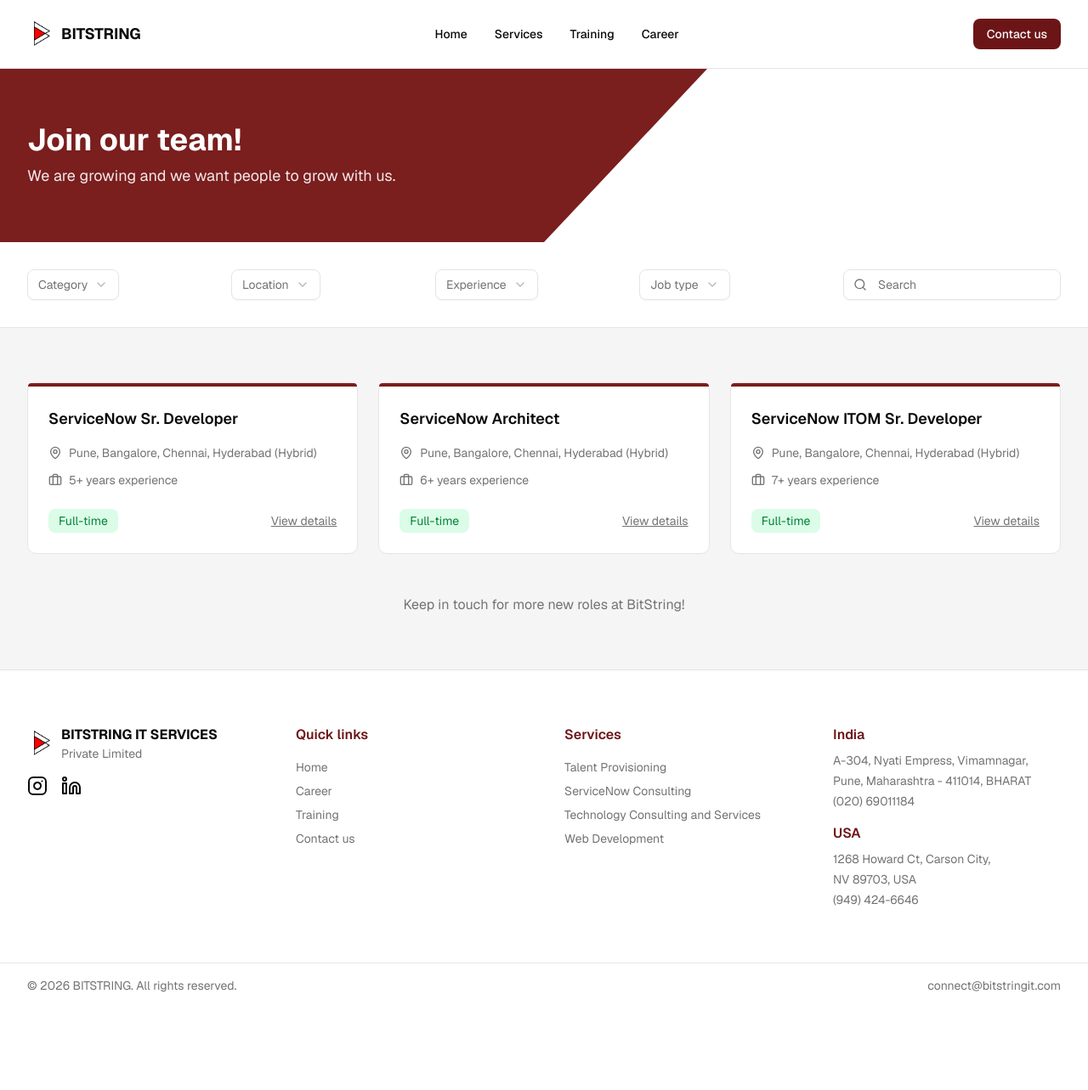
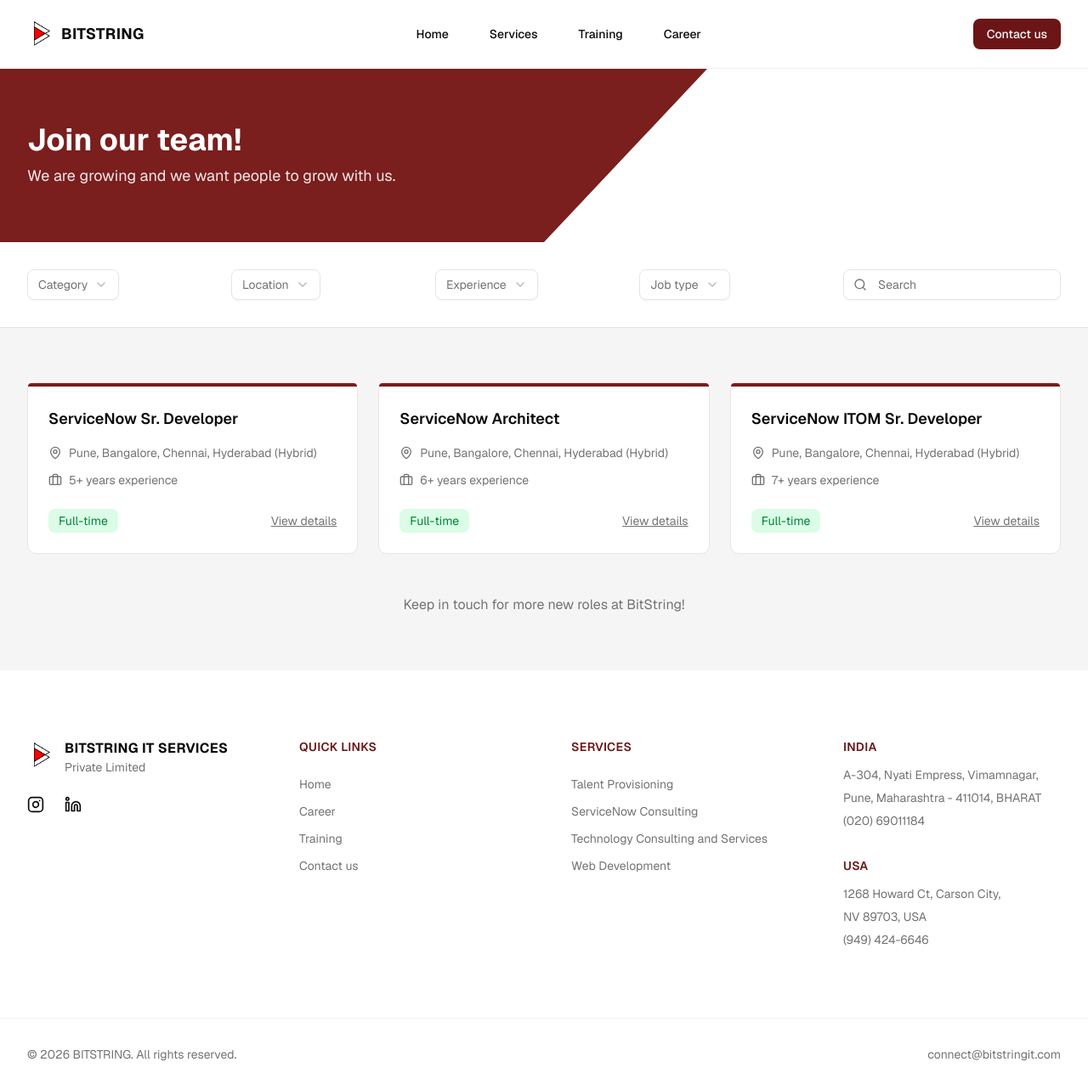
Before and after one commit to shantanuuchak/bitstring, a Next.js app: page /career in a window 1280 px wide. Shown: the whole page at 85% size. Before the commit the page ends 1186 px from the top, so only its background shows below. Built offline with nearby package versions, Linux system fonts and the light colour scheme.

Commit message:
feat: polish entire project design for better visual consistency
Improved carousel, about, services, and typography; added blur effect to header; refined footer and CTA sections.

Co-authored-by: Shantanu Chakrawarty <51011922+shantanuuchak@users.noreply.github.com>

```diff
--- a/components/about-carousel.tsx
+++ b/components/about-carousel.tsx
@@ -79,7 +79,7 @@ export function AboutCarousel() {
         {/* Active Card - Center */}
         <div className="absolute top-1/2 left-2 right-2 -translate-y-1/2 transition-all duration-500 ease-out">
           <div className="bg-white rounded-lg border border-gray-200 shadow-lg p-6 space-y-4">
-            <div className="w-10 h-10 text-cyan-500">
+            <div className="w-10 h-10 text-[#7A1E1E]">
               {items[currentIndex].icon}
             </div>
             <div>
--- a/components/footer.tsx
+++ b/components/footer.tsx
@@ -4,71 +4,71 @@ import { Instagram, Linkedin } from "lucide-react"
 
 export function Footer() {
   return (
-    <footer className="bg-background border-t border-border">
-      <div className="container mx-auto px-4 lg:px-8 py-12 lg:py-16">
-        <div className="grid grid-cols-1 md:grid-cols-2 lg:grid-cols-4 gap-8 lg:gap-12">
+    <footer className="bg-background border-t border-border/50">
+      <div className="container mx-auto px-4 lg:px-8 py-16 lg:py-20">
+        <div className="grid grid-cols-1 md:grid-cols-2 lg:grid-cols-4 gap-12 lg:gap-16">
           {/* Company Info */}
-          <div className="space-y-4">
-            <div className="flex items-center gap-2">
+          <div className="space-y-6">
+            <div className="flex items-start gap-3">
               <Image
                 src="/images/logo.png"
                 alt="BitString Logo"
                 width={32}
                 height={32}
-                className="h-8 w-8"
+                className="h-8 w-8 mt-1"
               />
               <div>
-                <p className="font-bold text-foreground">BITSTRING IT SERVICES</p>
+                <p className="font-bold text-foreground tracking-wide">BITSTRING IT SERVICES</p>
                 <p className="text-sm text-muted-foreground">Private Limited</p>
               </div>
             </div>
-            <div className="flex gap-4">
+            <div className="flex gap-6">
               <a
                 href="https://instagram.com"
                 target="_blank"
                 rel="noopener noreferrer"
-                className="text-foreground hover:text-primary transition-colors"
+                className="text-foreground hover:text-primary transition-colors duration-200"
                 aria-label="Instagram"
               >
-                <Instagram className="h-6 w-6" />
+                <Instagram className="h-5 w-5" />
               </a>
               <a
                 href="https://linkedin.com"
                 target="_blank"
                 rel="noopener noreferrer"
-                className="text-foreground hover:text-primary transition-colors"
+                className="text-foreground hover:text-primary transition-colors duration-200"
                 aria-label="LinkedIn"
               >
-                <Linkedin className="h-6 w-6" />
+                <Linkedin className="h-5 w-5" />
               </a>
             </div>
           </div>
 
           {/* Quick Links */}
-          <div className="space-y-4">
-            <h3 className="font-semibold text-primary">Quick links</h3>
-            <nav className="flex flex-col gap-2">
+          <div className="space-y-6">
+            <h3 className="font-semibold text-primary uppercase tracking-wide text-sm">Quick links</h3>
+            <nav className="flex flex-col gap-3">
               <Link
                 href="/"
-                className="text-sm text-muted-foreground hover:text-foreground transition-colors"
+                className="text-sm text-muted-foreground hover:text-foreground transition-colors duration-200"
               >
                 Home
               </Link>
               <Link
                 href="/career"
-                className="text-sm text-muted-foreground hover:text-foreground transition-colors"
+                className="text-sm text-muted-foreground hover:text-foreground transition-colors duration-200"
               >
                 Career
               </Link>
               <Link
                 href="/training"
-                className="text-sm text-muted-foreground hover:text-foreground transition-colors"
+                className="text-sm text-muted-foreground hover:text-foreground transition-colors duration-200"
               >
                 Training
               </Link>
               <Link
                 href="/contact"
-                className="text-sm text-muted-foreground hover:text-foreground transition-colors"
+                className="text-sm text-muted-foreground hover:text-foreground transition-colors duration-200"
               >
                 Contact us
               </Link>
@@ -76,30 +76,30 @@ export function Footer() {
           </div>
 
           {/* Services */}
-          <div className="space-y-4">
-            <h3 className="font-semibold text-primary">Services</h3>
-            <nav className="flex flex-col gap-2">
+          <div className="space-y-6">
+            <h3 className="font-semibold text-primary uppercase tracking-wide text-sm">Services</h3>
+            <nav className="flex flex-col gap-3">
               <Link
                 href="/services#talent-provisioning"
-                className="text-sm text-muted-foreground hover:text-foreground transition-colors"
+                className="text-sm text-muted-foreground hover:text-foreground transition-colors duration-200"
               >
                 Talent Provisioning
               </Link>
               <Link
                 href="/services#servicenow"
-                className="text-sm text-muted-foreground hover:text-foreground transition-colors"
+                className="text-sm text-muted-foreground hover:text-foreground transition-colors duration-200"
               >
                 ServiceNow Consulting
               </Link>
               <Link
                 href="/services#technology"
-                className="text-sm text-muted-foreground hover:text-foreground transition-colors"
+                className="text-sm text-muted-foreground hover:text-foreground transition-colors duration-200"
               >
                 Technology Consulting and Services
               </Link>
               <Link
                 href="/services#web"
-                className="text-sm text-muted-foreground hover:text-foreground transition-colors"
+                className="text-sm text-muted-foreground hover:text-foreground transition-colors duration-200"
               >
                 Web Development
               </Link>
@@ -107,18 +107,18 @@ export function Footer() {
           </div>
 
           {/* Locations */}
-          <div className="space-y-4">
+          <div className="space-y-8">
             <div>
-              <h3 className="font-semibold text-primary">India</h3>
-              <address className="not-italic text-sm text-muted-foreground mt-2 space-y-1">
+              <h3 className="font-semibold text-primary uppercase tracking-wide text-sm">India</h3>
+              <address className="not-italic text-sm text-muted-foreground mt-3 space-y-1 leading-relaxed">
                 <p>A-304, Nyati Empress, Vimamnagar,</p>
                 <p>Pune, Maharashtra - 411014, BHARAT</p>
                 <p>(020) 69011184</p>
               </address>
             </div>
             <div>
-              <h3 className="font-semibold text-primary">USA</h3>
-              <address className="not-italic text-sm text-muted-foreground mt-2 space-y-1">
+              <h3 className="font-semibold text-primary uppercase tracking-wide text-sm">USA</h3>
+              <address className="not-italic text-sm text-muted-foreground mt-3 space-y-1 leading-relaxed">
                 <p>1268 Howard Ct, Carson City,</p>
                 <p>NV 89703, USA</p>
                 <p>(949) 424-6646</p>
@@ -129,13 +129,13 @@ export function Footer() {
       </div>
 
       {/* Bottom Bar */}
-      <div className="border-t border-border">
-        <div className="container mx-auto px-4 lg:px-8 py-4">
+      <div className="border-t border-border/50">
+        <div className="container mx-auto px-4 lg:px-8 py-6 lg:py-8">
           <div className="flex flex-col md:flex-row justify-between items-center gap-4 text-sm text-muted-foreground">
             <p>&copy; {new Date().getFullYear()} BITSTRING. All rights reserved.</p>
             <a
               href="mailto:connect@bitstringit.com"
-              className="hover:text-foreground transition-colors"
+              className="hover:text-foreground transition-colors duration-200"
             >
               connect@bitstringit.com
             </a>
--- a/components/header.tsx
+++ b/components/header.tsx
@@ -10,11 +10,11 @@ export function Header() {
   const [mobileMenuOpen, setMobileMenuOpen] = useState(false)
 
   return (
-    <header className="sticky top-0 z-50 bg-background border-b border-border">
+    <header className="sticky top-0 z-50 bg-background/95 backdrop-blur-md border-b border-border/50">
       <div className="container mx-auto px-4 lg:px-8">
         <div className="flex items-center justify-between h-16 lg:h-20">
           {/* Logo */}
-          <Link href="/" className="flex items-center gap-2">
+          <Link href="/" className="flex items-center gap-2 hover:opacity-80 transition-opacity">
             <Image
               src="/images/logo.png"
               alt="BitString Logo"
@@ -22,32 +22,32 @@ export function Header() {
               height={32}
               className="h-8 w-8"
             />
-            <span className="font-bold text-lg text-foreground">BITSTRING</span>
+            <span className="font-bold text-lg text-foreground tracking-wide">BITSTRING</span>
           </Link>
 
           {/* Desktop Navigation */}
-          <nav className="hidden lg:flex items-center gap-8">
+          <nav className="hidden lg:flex items-center gap-12">
             <Link
               href="/"
-              className="text-sm font-medium text-foreground hover:text-primary transition-colors"
+              className="text-sm font-medium text-foreground hover:text-primary transition-colors duration-200"
             >
               Home
             </Link>
             <Link
               href="/services"
-              className="text-sm font-medium text-foreground hover:text-primary transition-colors"
+              className="text-sm font-medium text-foreground hover:text-primary transition-colors duration-200"
             >
               Services
             </Link>
             <Link
               href="/training"
-              className="text-sm font-medium text-foreground hover:text-primary transition-colors"
+              className="text-sm font-medium text-foreground hover:text-primary transition-colors duration-200"
             >
               Training
             </Link>
             <Link
               href="/career"
-              className="text-sm font-medium text-foreground hover:text-primary transition-colors"
+              className="text-sm font-medium text-foreground hover:text-primary transition-colors duration-200"
             >
               Career
             </Link>
@@ -55,7 +55,7 @@ export function Header() {
 
           {/* Contact Button */}
           <div className="hidden lg:block">
-            <Button asChild className="bg-primary hover:bg-primary/90 text-primary-foreground">
+            <Button asChild className="bg-primary hover:bg-primary/90 text-primary-foreground font-medium transition-all duration-200">
               <Link href="/contact">Contact us</Link>
             </Button>
           </div>
```
Also changed, not shown: app/page.tsx (+35 -35 lines).
